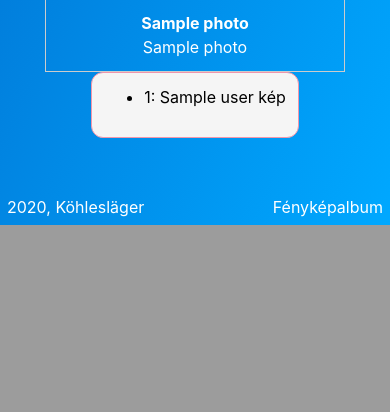
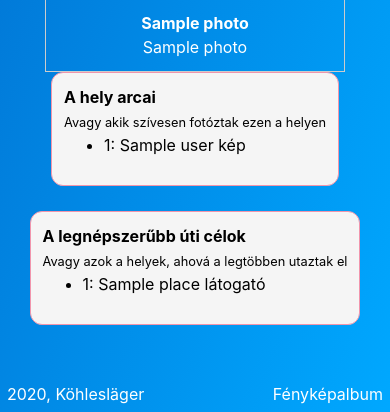
Before and after one commit to TomiOhl/adatbalapu-fenykepalbum, a Flask app: template templates/worldmap.html in a window 390 px wide. Shown: the part 665-1077 px from the top of the page. Before the commit the page ends 890 px from the top, so only its background shows below. Run offline with Flask 2, Linux system fonts and the light colour scheme; the template is opened without the code that fills it: most values are stand-ins (such as "Sample title", 1, 10 or a date in 2020); some libraries are stand-ins or nearby versions.

Commit message:
Legnépszerűbb úti célok meg egy sql-fájl pár órányi szenvedéssel...

```diff
--- a/app.py
+++ b/app.py
@@ -318,18 +318,34 @@ def worldmap():
     chosensettlement = request.args.get('place')
     photos_from_place = []
     settlement_faces = []
+    # legnepszerubb uticelok feature
+    # print(exec_return("""SELECT * FROM TABLE("travelers_places"())""")) # beepitett fuggveny, de nem mukodik
+    travelers_places = exec_return("""select Author, Settlements.Name from Pictures, Users, Settlements\
+                    where author = users.nick and pictures.location != users.location\
+                    and pictures.location = settlements.id ORDER BY Settlements.Name""")[1]
+    # dictionarybe rendezzuk {telepules: latogatok} formaban
+    mostvisited = dict()
+    for elem in travelers_places:
+        if elem[1] not in mostvisited.keys():
+            mostvisited[elem[1]] = 1
+        else:
+            mostvisited[elem[1]] += 1
+    # sorba rendezzuk a dictionary elemeit ertek szerint, eredmeny egy list
+    mostvisited = sorted(mostvisited.items(), key=lambda x: x[1], reverse=True)
+    # ha valasztottunk telepulest, jelenitsunk meg kepeket es a varosok arcait
     if chosensettlement is not None:
         photos_from_place = exec_return("""SELECT Filename, Title, Description FROM Pictures\
                                             WHERE Location = :chosensettlement""", [chosensettlement])[1]
         # varosok arcai feature
         settlement_faces = exec_return("""SELECT Author, COUNT(*) FROM Pictures\
-                                            WHERE Location = :chosensettlement GROUP BY Author ORDER BY COUNT(*)""",
+                                            WHERE Location = :chosensettlement\
+                                            GROUP BY Author ORDER BY COUNT(*), Author""",
                                        [chosensettlement])[1]
         # mostmar a neve kell a telepulesnek az id helyett
         chosensettlement = exec_return("SELECT Name FROM Settlements WHERE Id = :chosensettlement",
                                        [chosensettlement])[1][0][0]
     return render_template('worldmap.html', settlements=settlements, chosensettlement=chosensettlement,
-                           photos=photos_from_place, settlement_faces=settlement_faces)
+                           mostvisited=mostvisited, photos=photos_from_place, settlement_faces=settlement_faces)
 
 
 # logout process
--- a/templates/worldmap.html
+++ b/templates/worldmap.html
@@ -66,11 +66,14 @@
             {% if chosensettlement is not none %}
                 <h3 class="capitalize">{{ chosensettlement }}</h3>
                 <div>({{ photos|length }} kép)</div>
+            {% endif %}
 
                 <div class="container-fluid">
                     <div class="row">
 
+                        <!-- bal oldal -->
                         <div class="col-sm-9 col-xs-12">
+                        {% if chosensettlement is not none %}
                             {% for photo in photos %}
                                 <div class="gallery">
                                     <img class="image" src="{{url_for('send_image', filename=photo[0])}}" alt="Fotó">
@@ -82,24 +85,39 @@
                                     </div>
                                 </div>
                             {% endfor %}
+                        {% endif %}
                         </div>
 
-                        <!--varosok arcai feature-->
-                        {% if settlement_faces|length > 0 %}
-                            <div class="col-sm-3 col-xs-12">
+                        <!-- jobb oldal -->
+                        <div class="col-sm-3 col-xs-12">
+                            <!--varosok arcai feature-->
+                            {% if settlement_faces|length > 0 %}
                                 <div class="personal-card">
+                                    <b>A hely arcai</b><br>
+                                    <small>Avagy akik szívesen fotóztak ezen a helyen</small><br>
                                     <ul>
                                     {% for user in settlement_faces %}
                                         <li>{{ user[0] }}: {{ user[1] }} kép</li>
                                     {% endfor %}
                                     </ul>
                                 </div>
-                            </div>
-                        {% endif %}
+                            {% endif %}
+                            <!--legnepszerubb uticelok feature-->
+                            {% if mostvisited|length > 0 %}
+                                <div class="personal-card">
+                                    <b>A legnépszerűbb úti célok</b><br>
+                                    <small>Avagy azok a helyek, ahová a legtöbben utaztak el</small><br>
+                                    <ul>
+                                    {% for place in mostvisited[:8] %}
+                                        <li>{{ place[0] }}: {{ place[1] }} látogató</li>
+                                    {% endfor %}
+                                    </ul>
+                                </div>
+                            {% endif %}
+                        </div>
 
                     </div>
                 </div>
-            {% endif %}
 
         </section>
 
```
Also changed, not shown: docs/ki_hova_utazott_beta.sql (added, +32 -0 lines).
